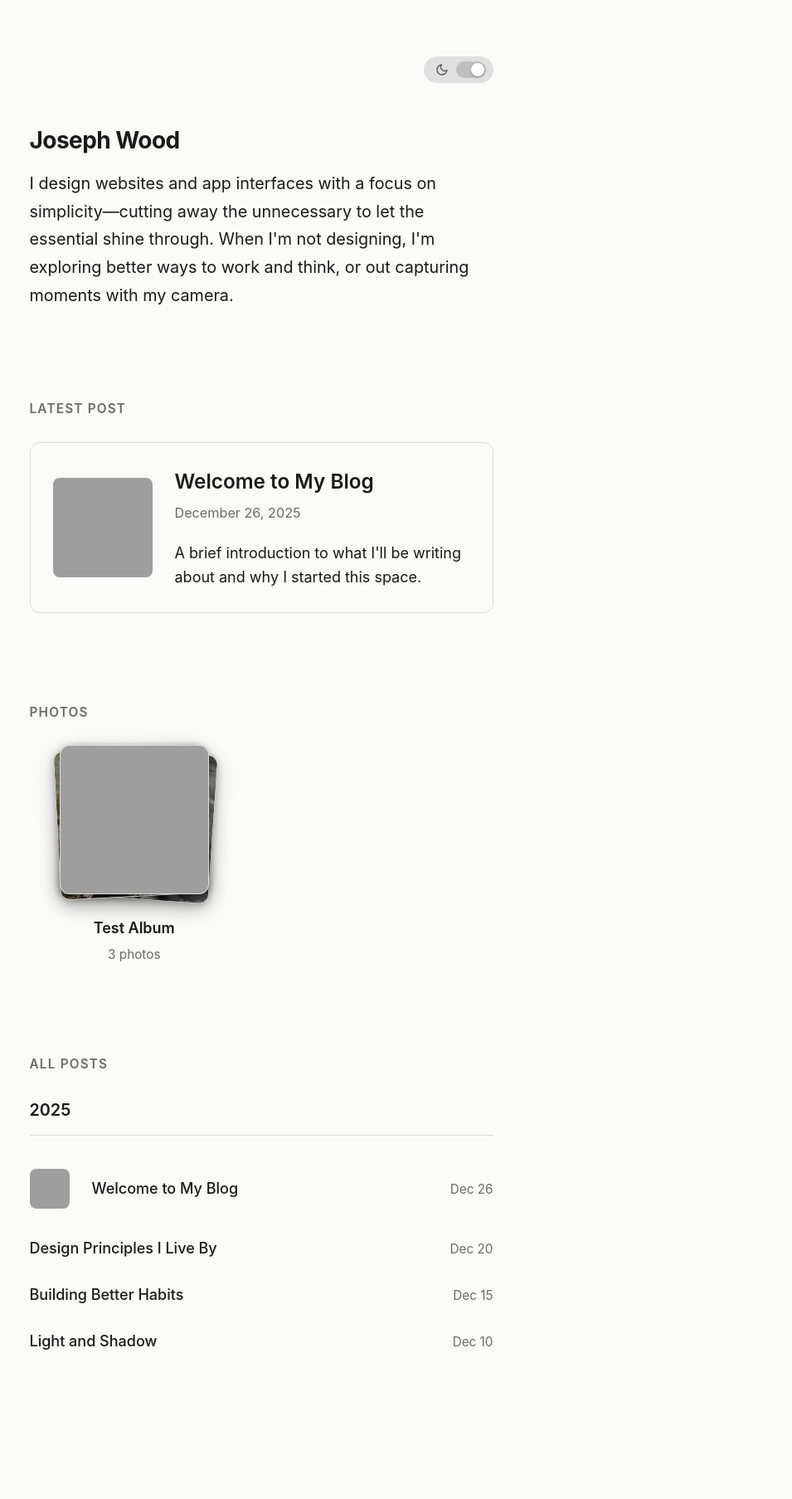
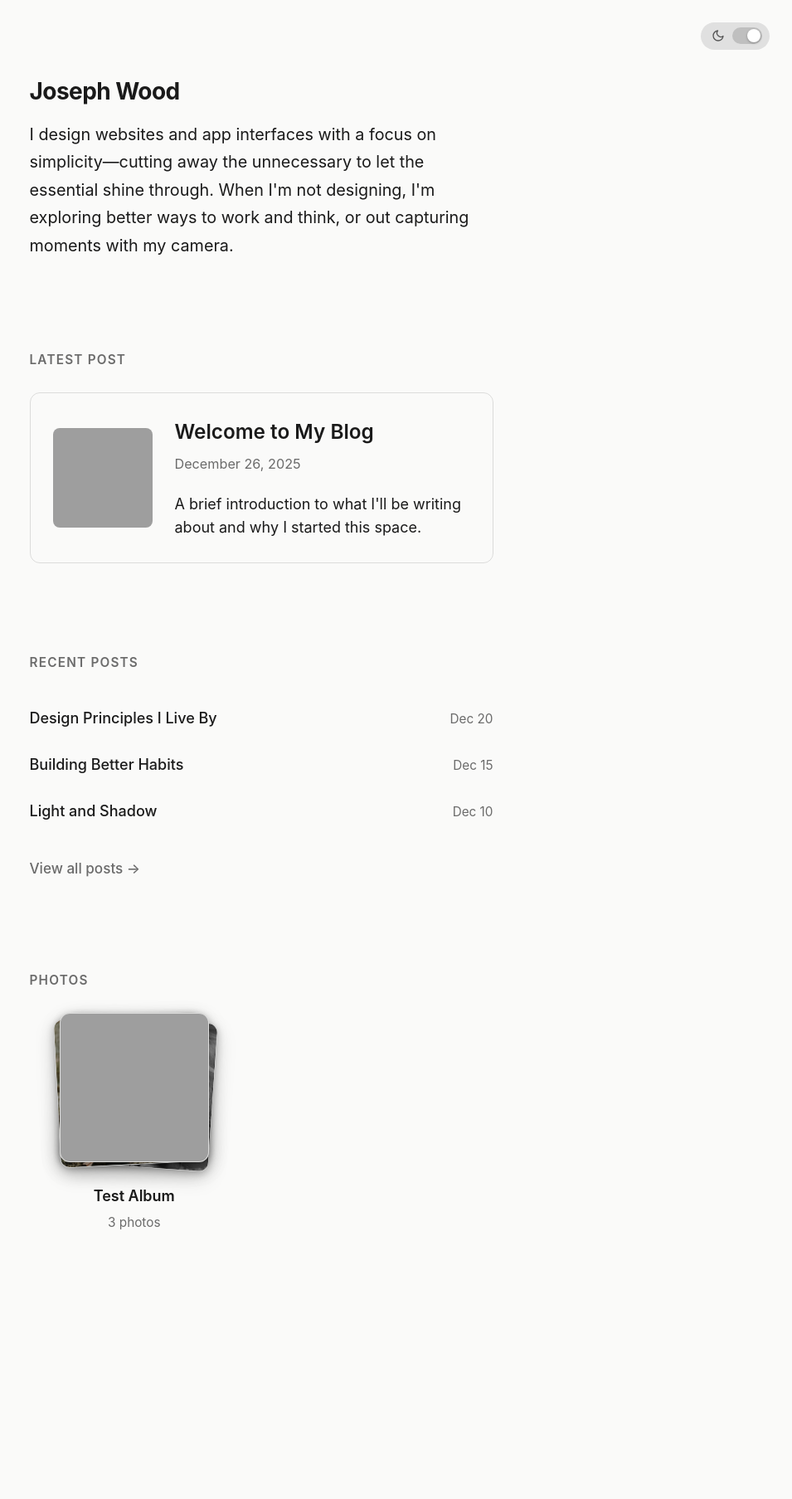
Before and after one commit to ithinkiamjoseph/Jekyll-SN-Pro, a Jekyll site: the page built from index.html, in a window 1280 px wide. Shown: the whole page at 83% size, without its empty margins (325-1280 px from the left). Built offline with Jekyll 4.4.1, drawn with Linux system fonts in a browser that asks for light colours; after the commit the page ends 1702 px from its top, so only the background shows below that; grey boxes are pictures that could not be loaded.

Commit message:
Restructure homepage layout and add archive page
- Reorder sections: Latest Post → Recent Posts → Photos
- Limit homepage to 5 recent posts with 'View all' link
- Create dedicated /posts/ archive page with full post list
- Move dark mode toggle to fixed position at top right
- Adjust top padding for better visual balance

```diff
--- a/_layouts/default.html
+++ b/_layouts/default.html
@@ -19,7 +19,6 @@
   </script>
 </head>
 <body>
-  <main class="container">
   <div class="theme-toggle-wrapper">
     <button class="theme-toggle" aria-label="Toggle dark mode" title="Toggle theme">
       <svg class="theme-toggle-icon theme-icon-sun" viewBox="0 0 24 24" fill="none" stroke="currentColor" stroke-width="2" stroke-linecap="round" stroke-linejoin="round">
@@ -41,6 +40,7 @@
       </div>
     </button>
   </div>
+  <main class="container">
     {{ content }}
   </main>
 
--- a/_sass/main.scss
+++ b/_sass/main.scss
@@ -53,6 +53,7 @@ html {
 }
 
 body {
+  position: relative;
   font-family: $font-family;
   font-weight: 400;
   line-height: 1.6;
@@ -69,7 +70,7 @@ body {
 .container {
   max-width: 640px;
   margin: 0 auto;
-  padding: ($spacing-unit * 2.5) $spacing-unit * 1.5 ($spacing-unit * 4);
+  padding: $spacing-unit * 3.5 $spacing-unit * 1.5 ($spacing-unit * 4);
 }
 
 // ============================================
@@ -188,9 +189,37 @@ a {
   margin-top: $spacing-unit * 0.25;
 }
 
-// All Posts Section
-.all-posts {
+// Recent Posts Section (Homepage)
+.recent-posts {
+  margin-bottom: $spacing-unit * 4;
+}
+
+.view-all-link {
+  display: inline-block;
+  margin-top: $spacing-unit;
+  font-size: 0.95rem;
+  font-weight: 500;
+  color: var(--color-muted);
+
+  &:hover {
+    color: var(--color-accent);
+  }
+}
+
+// Archive Page
+.archive {
   margin-bottom: $spacing-unit * 2;
+}
+
+.archive-header {
+  margin-bottom: $spacing-unit * 2;
+}
+
+.archive-title {
+  font-size: 2rem;
+  font-weight: 700;
+  line-height: 1.2;
+  letter-spacing: -0.02em;
 }
 
 .year-group {
@@ -400,9 +429,9 @@ a {
 // ============================================
 
 .theme-toggle-wrapper {
-  display: flex;
-  justify-content: flex-end;
-  margin-bottom: $spacing-unit * 2;
+  position: absolute;
+  top: $spacing-unit;
+  right: $spacing-unit;
 }
 
 .theme-toggle {
@@ -717,7 +746,7 @@ a {
   }
 
   .container {
-    padding: $spacing-unit * 2.5 $spacing-unit;
+    padding: $spacing-unit * 3.5 $spacing-unit;
   }
 
   .intro-name {
--- a/index.html
+++ b/index.html
@@ -34,6 +34,31 @@ layout: default
     </article>
   </section>
 
+  <section class="recent-posts">
+    <h2 class="section-header">Recent Posts</h2>
+
+    <ul class="post-list">
+      {% assign recent_posts = posts | slice: 1, 5 %}
+      {% for post in recent_posts %}
+        <li class="post-list-item {% if post.featured_image %}has-image{% endif %}">
+          {% if post.featured_image %}
+            <a href="{{ post.url | relative_url }}" class="post-list-image-link">
+              <img src="{{ post.featured_image | relative_url }}" alt="" class="post-list-image">
+            </a>
+          {% endif %}
+          <div class="post-list-content">
+            <a href="{{ post.url | relative_url }}" class="post-list-title">{{ post.title }}</a>
+            <time class="post-list-date" datetime="{{ post.date | date_to_xmlschema }}">
+              {{ post.date | date: "%b %d" }}
+            </time>
+          </div>
+        </li>
+      {% endfor %}
+    </ul>
+
+    <a href="{{ '/posts/' | relative_url }}" class="view-all-link">View all posts →</a>
+  </section>
+
   <section class="photos-section">
     <h2 class="section-header">Photos</h2>
 
@@ -56,35 +81,6 @@ layout: default
     </div>
   </section>
 
-  <section class="all-posts">
-    <h2 class="section-header">All Posts</h2>
-
-    {% assign posts_by_year = posts | group_by_exp: "post", "post.date | date: '%Y'" %}
-
-    {% for year in posts_by_year %}
-      <div class="year-group">
-        <h3 class="year-header">{{ year.name }}</h3>
-        <ul class="post-list">
-          {% for post in year.items %}
-            <li class="post-list-item {% if post.featured_image %}has-image{% endif %}">
-              {% if post.featured_image %}
-                <a href="{{ post.url | relative_url }}" class="post-list-image-link">
-                  <img src="{{ post.featured_image | relative_url }}" alt="" class="post-list-image">
-                </a>
-              {% endif %}
-              <div class="post-list-content">
-                <a href="{{ post.url | relative_url }}" class="post-list-title">{{ post.title }}</a>
-                <time class="post-list-date" datetime="{{ post.date | date_to_xmlschema }}">
-                  {{ post.date | date: "%b %d" }}
-                </time>
-              </div>
-            </li>
-          {% endfor %}
-        </ul>
-      </div>
-    {% endfor %}
-  </section>
-
 {% else %}
   <p class="empty-state">No posts yet.</p>
 {% endif %}
```
Also changed, not shown: posts/index.html (added, +37 -0 lines), _posts/2025-12-10-light-and-shadow.md (line endings or trailing spaces), _posts/2025-12-15-building-habits.md (line endings or trailing spaces), _posts/2025-12-20-design-principles.md (line endings or trailing spaces). Lines whose indentation alone changed are shown as unchanged.
